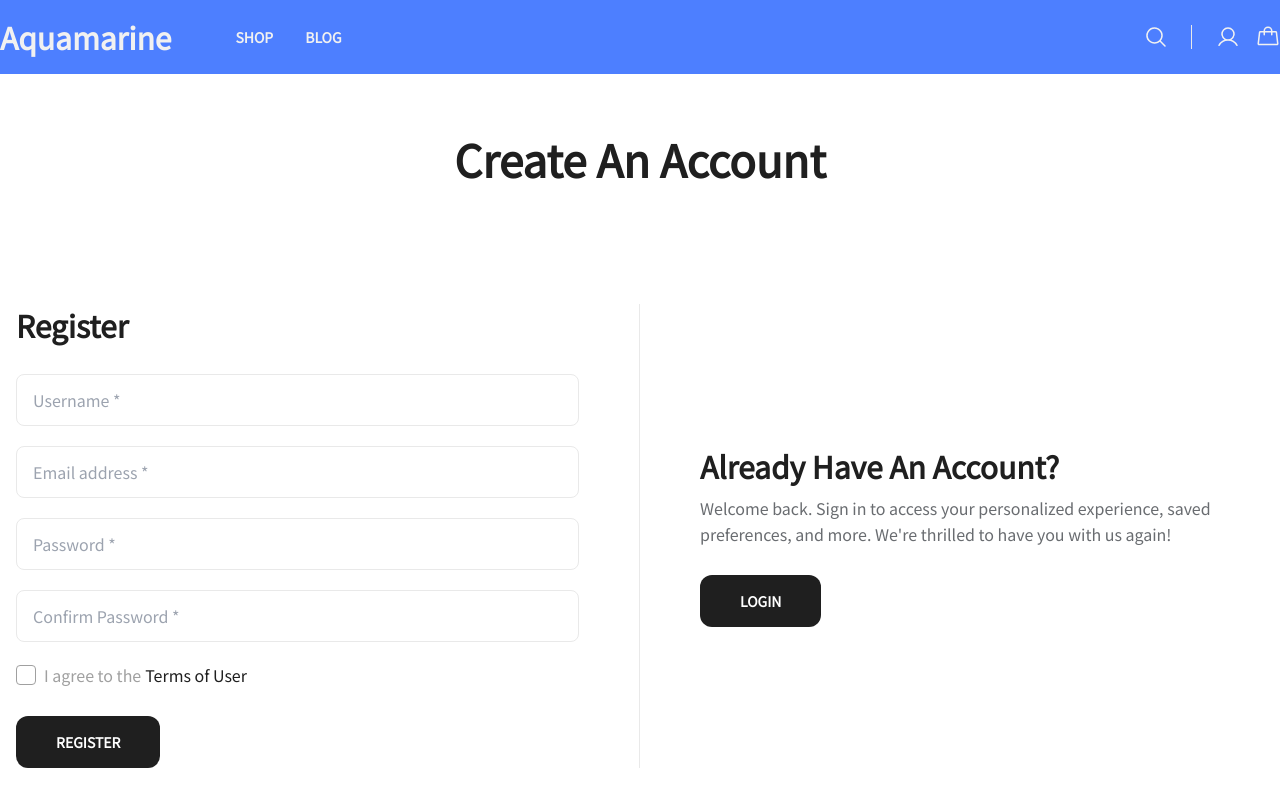
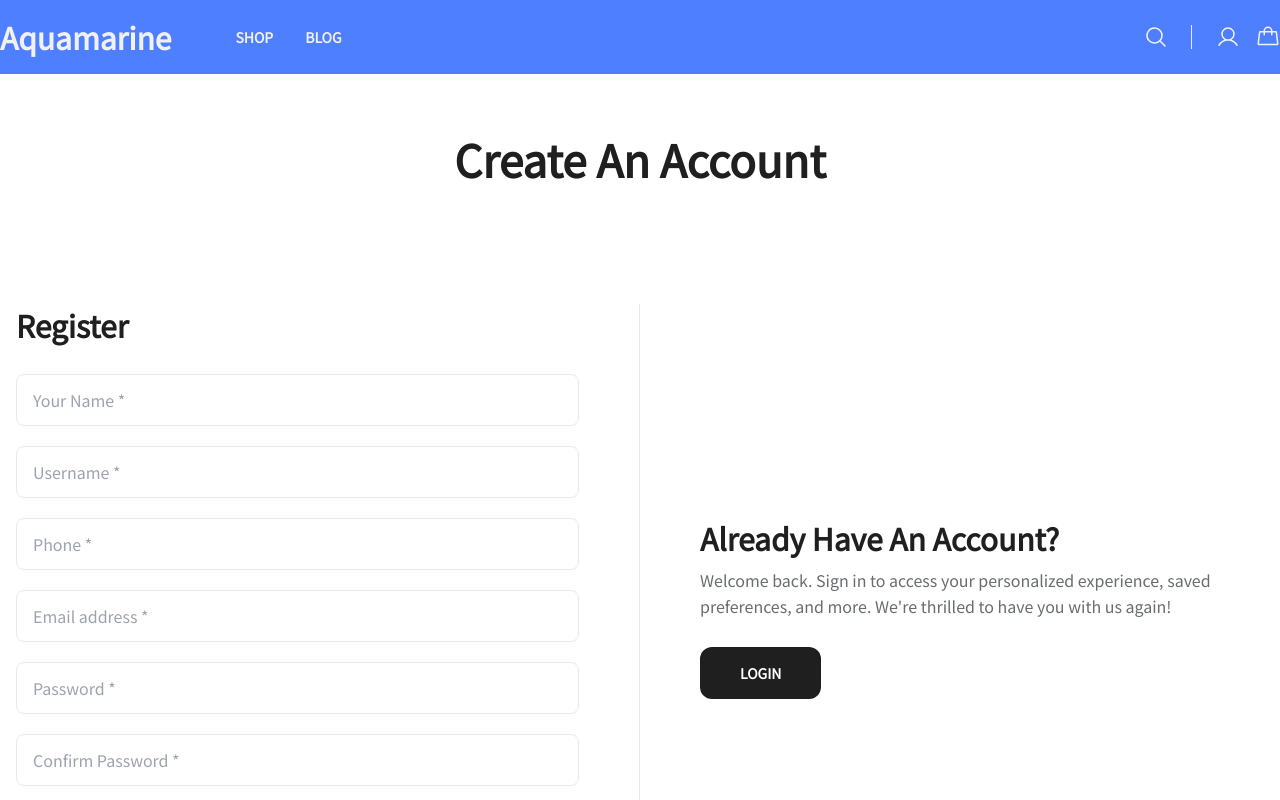
Before and after one commit to thanhnguyen162003/fish-ecomerce-fe, a Next.js app: page /register in a window 1280 px wide. Shown: the top 800 px of the page. Built offline with nearby package versions, Linux system fonts and the light colour scheme.

Commit message:
fix register

```diff
--- a/src/app/register/page.tsx
+++ b/src/app/register/page.tsx
@@ -14,6 +14,8 @@ const apiUrl = process.env.NEXT_PUBLIC_API_URL;
 const Register = () => {
 
     const [name, setName] = useState('');
+    const [username, setUserame] = useState('');
+    const [phone, setPhone] = useState('');
     const [email, setEmail] = useState('');
     const [password, setPassword] = useState('');
     const [confirmPassword, setConfirmPassword] = useState('');
@@ -31,7 +33,7 @@ const Register = () => {
         }
         try {
             setIsPending(true)
-            const response = await register(email, password, name);
+            const response = await register(email, password, name, phone, username);
             var statusCode = response.request.status;
             if (statusCode != null && statusCode >= 200 && statusCode <= 299) {
                 setShowSuccessMessage(true)
@@ -59,10 +61,22 @@ const Register = () => {
                             )}
                             <div className="heading4">Register</div>
                             <form className="md:mt-7 mt-4" onSubmit={handleRegister}>
-                                <div className="username ">
-                                    <input className="border-line px-4 pt-3 pb-3 w-full rounded-lg" id="username" type="text" placeholder="Username *"
+                                <div className="username mt-5">
+                                    <input className="border-line px-4 pt-3 pb-3 w-full rounded-lg" id="username" type="text" placeholder="Your Name *"
                                         value={name}
                                         onChange={e => setName(e.target.value)}
+                                        required />
+                                </div>
+                                <div className="username mt-5">
+                                    <input className="border-line px-4 pt-3 pb-3 w-full rounded-lg" id="username" type="text" placeholder="Username *"
+                                        value={username}
+                                        onChange={e => setUserame(e.target.value)}
+                                        required />
+                                </div>
+                                <div className="username mt-5">
+                                    <input className="border-line px-4 pt-3 pb-3 w-full rounded-lg" id="username" type="text" placeholder="Phone *"
+                                        value={phone}
+                                        onChange={e => setPhone(e.target.value)}
                                         required />
                                 </div>
                                 <div className="email mt-5">
--- a/src/components/api/auth/register.tsx
+++ b/src/components/api/auth/register.tsx
@@ -1,9 +1,9 @@
 import axios from "axios";
 const apiUrl = process.env.NEXT_PUBLIC_API_URL;
 
-export async function register(email: string, password: string, name: string) {
+export async function register(email: string, password: string, name: string, phone :string, username:string) {
     try {
-        const response = await axios.post(`${apiUrl}/auth/register-customer`, { email, password, name });
+        const response = await axios.post(`${apiUrl}/auth/register-customer`, { email, password, name, phone, username });
         return response
     } catch (error) {
         console.log(error);
```
